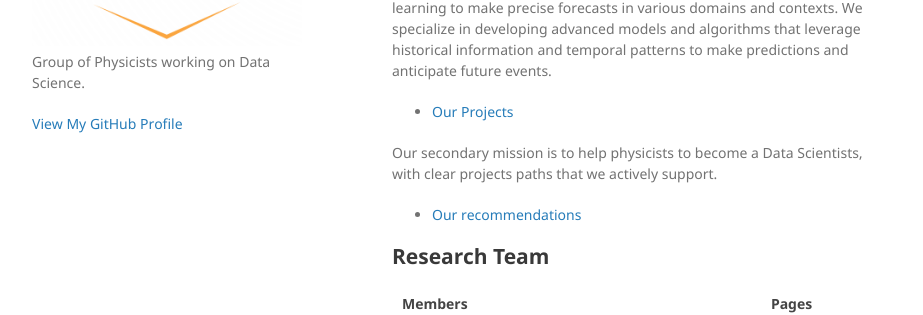
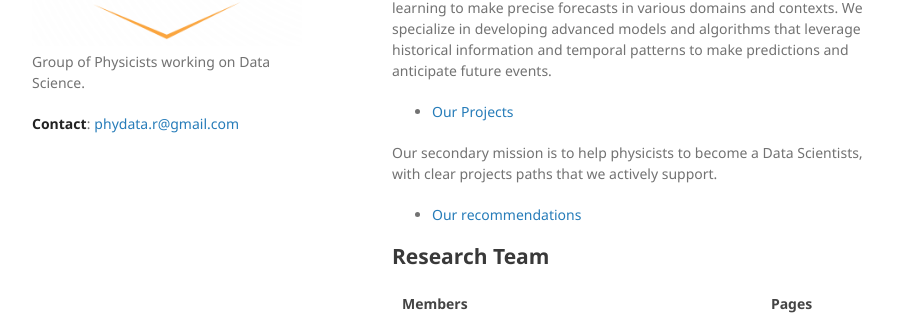
Before and after one commit to PhyData/PhyData.github.io, a Jekyll site: the page built from index.md, in a window 1280 px wide. Shown: the part 258-573 px from the top of the page, without its empty margins (178-1101 px from the left). Built offline with Jekyll 4.4.1, drawn with Linux system fonts in a browser that asks for light colours; our own code applies the rules of GitHub Pages for plain Markdown files.

Commit message:
Update default.html

```diff
--- a/_layouts/default.html
+++ b/_layouts/default.html
@@ -28,7 +28,8 @@
         {% endif %}
 
         {% if site.github.is_user_page %}
-        <p class="view"><a href="{{ site.github.owner_url }}">View My GitHub Profile</a></p>
+         <!-- <p class="view"><a href="{{ site.github.owner_url }}">View My GitHub Profile</a></p> -->
+        <strong>Contact</strong>: <a href="mailto:phydata.r@gmail.com"> phydata.r@gmail.com </a>
         {% endif %}
 
         {% if site.show_downloads %}
```
